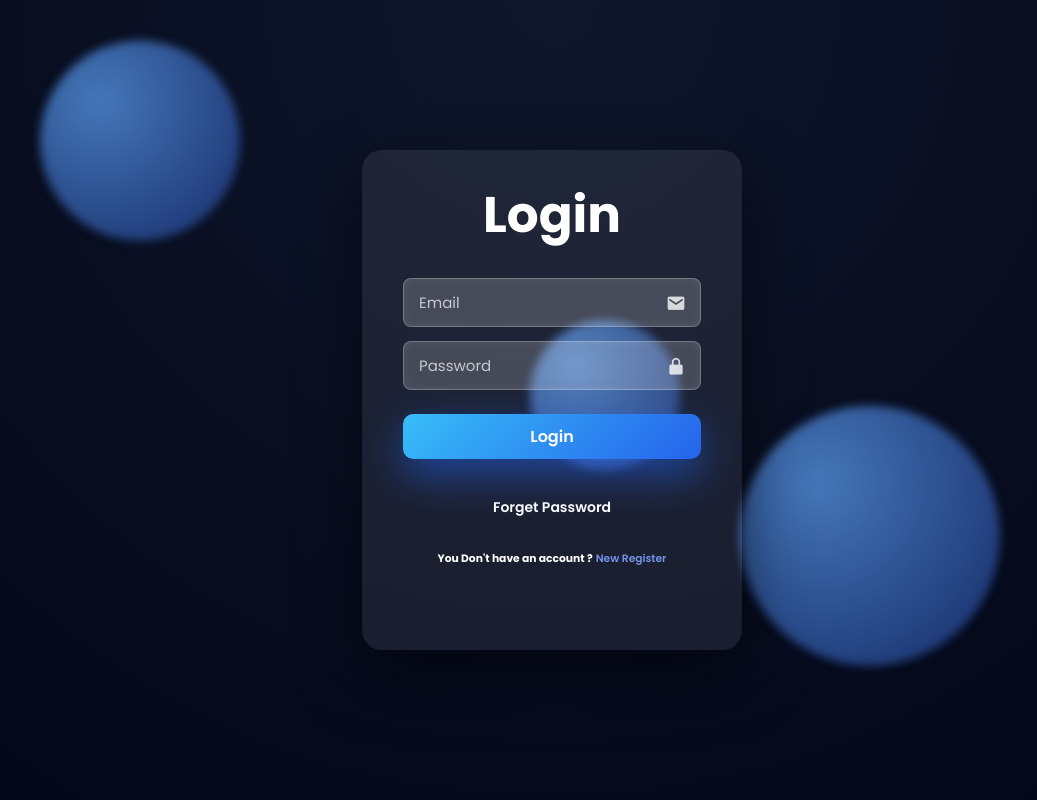
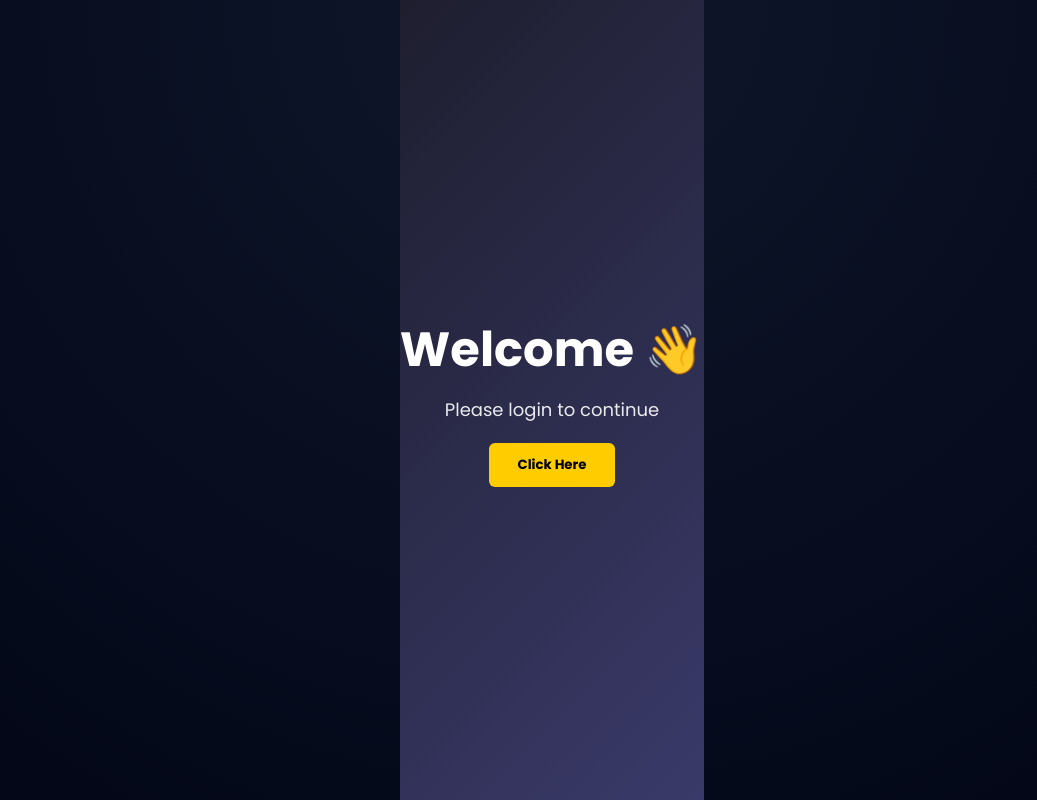
Before and after one commit to Mohd-Rizwan17/Signup-Page, a React (Vite) app in the folder client/: page / in a window 1280 px wide. Before the commit this address led to /login. Shown: the whole page, without its empty margins (88-1125 px from the left). Built offline with nearby package versions, Linux system fonts and the light colour scheme.

Commit message:
update file's

```diff
--- a/client/src/App.jsx
+++ b/client/src/App.jsx
@@ -9,6 +9,7 @@ import {
 
 import Home from "./Components/Home";
 import ForgetPassword from "./Components/Pages/ForgetPassword";
+import HomePage from "./Components/HomePage";
 
 function App() {
   const [user, setUser] = useState(null);
@@ -32,6 +33,7 @@ function App() {
       <Router>
         {!user}
         <Routes>
+          <Route path="/" element={<HomePage />} />
           <Route
             path="/"
             element={
--- /dev/null
+++ b/client/src/Components/HomePage.css
@@ -0,0 +1,34 @@
+.homeWrap {
+  min-height: 100vh;
+  background: linear-gradient(135deg, #1e1e2f, #3a3a6a);
+  display: flex;
+  flex-direction: column;
+  align-items: center;
+  justify-content: center;
+  color: white;
+  font-family: sans-serif;
+}
+
+.homeWrap h1 {
+  font-size: 48px;
+  margin-bottom: 10px;
+}
+
+.homeWrap p {
+  font-size: 18px;
+  opacity: 0.9;
+}
+
+.homeWrap button {
+  margin-top: 20px;
+  padding: 12px 28px;
+  border: none;
+  border-radius: 6px;
+  cursor: pointer;
+  background: #ffcc00;
+  font-weight: bold;
+}
+
+.homeWrap button:hover {
+  background: #ffd633;
+}
--- /dev/null
+++ b/client/src/Components/HomePage.jsx
@@ -0,0 +1,18 @@
+import React from "react";
+import { useNavigate } from "react-router-dom";
+import "./HomePage.css";
+
+function HomePage() {
+  const navigate = useNavigate();
+
+  return (
+    <div className="homeWrap">
+      <h1>Welcome 👋</h1>
+      <p>Please login to continue</p>
+
+      <button onClick={() => navigate("/login")}>Click Here</button>
+    </div>
+  );
+}
+
+export default HomePage;
```
